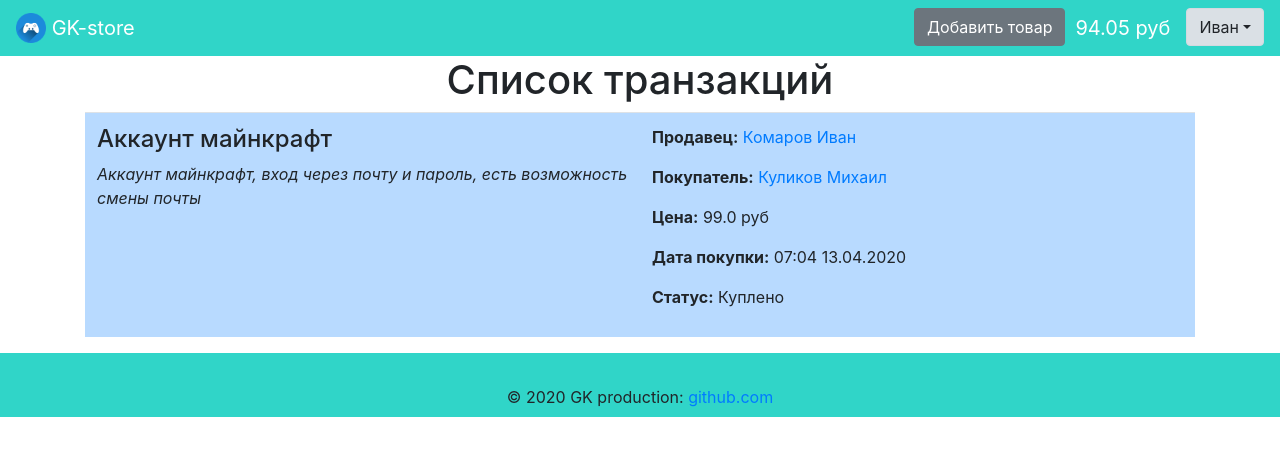
After one commit to gagarinkomar/GK-store, a Flask app: page /transactions/ in a window 1280 px wide. The commit adds this page. Shown: the top 456 px of the page. Run offline with Flask 2, Linux system fonts and the light colour scheme; a user stored in the database is signed in; data comes from the database, SQL or seed files in the repository; both versions use the stored data as it was after the commit; some libraries are stand-ins or nearby versions.

Commit message:
Добавлена страница транзакции(покупки) и списка транзакций.

```diff
--- a/app.py
+++ b/app.py
@@ -9,6 +9,7 @@ from data import db_session
 from data.users import User
 from data.products import Product
 from data.categories import Category
+from data.transactions import Transaction
 from data.forms import RegisterForm, LoginForm, ProductForm, EditUserForm
 
 
@@ -38,13 +39,13 @@ def index():
     if request.method == 'POST':
         choosed_categories = set(request.form.getlist('categories_checkbox'))
     session = db_session.create_session()
-    products = session.query(Product).filter(Product.is_checked).all()
+    products = session.query(Product).filter(Product.is_checked, Product.is_sold != True).all()
     products = [
         (product, url_for('static', filename=f'img/{product.image_source}'))
         for product in filter(lambda x: choosed_categories <= set(
             map(lambda y: y.name, x.categories)), products)]
     categories = session.query(Category).all()
-    return render_template('index.html', products=products, categories=categories, js_script_source=url_for('static', filename='js/script.js'), css_style_source=url_for('static', filename='css/style.css'))
+    return render_template('index.html', products=products, categories=categories)
 
 
 @app.route('/register', methods=['GET', 'POST'])
@@ -101,33 +102,36 @@ def user():
     if form.validate_on_submit():
         session = db_session.create_session()
         user = session.query(User).filter(User.id == current_user.id).first()
-        if not user.check_password(form.password.data):
-            email = user.email
-            permission = user.permission
-            return render_template('register.html',
-                                   title='Редактирование пользователя',
-                                   email=email, form=form,
-                                   permission=permission,
-                                   message='Неверный пароль')
-        if form.password_new.data != form.password_again.data:
-            email = user.email
-            permission = user.permission
-            return render_template('register.html',
-                                   title='Редактирование пользователя',
-                                   email=email, form=form,
-                                   permission=permission,
-                                   message='Пароли не совпадают')
-        user.name = form.name.data
-        user.phone_number = form.phone_number.data
-        user.about = form.about.data
-        user.surname = form.surname.data
-        if form.avatar_source.data.filename:
-            user.avatar_source = images.save(form.avatar_source.data)
-        if form.password_new.data:
-            user.set_password(form.password_new.data)
-            user.last_changed_date = datetime.datetime.now()
-        session.commit()
-        return redirect('/')
+        if user:
+            if not user.check_password(form.password.data):
+                email = user.email
+                permission = user.permission
+                return render_template('register.html',
+                                       title='Редактирование пользователя',
+                                       email=email, form=form,
+                                       permission=permission,
+                                       message='Неверный пароль')
+            if form.password_new.data != form.password_again.data:
+                email = user.email
+                permission = user.permission
+                return render_template('register.html',
+                                       title='Редактирование пользователя',
+                                       email=email, form=form,
+                                       permission=permission,
+                                       message='Пароли не совпадают')
+            user.name = form.name.data
+            user.phone_number = form.phone_number.data
+            user.about = form.about.data
+            user.surname = form.surname.data
+            if form.avatar_source.data.filename:
+                user.avatar_source = images.save(form.avatar_source.data)
+            if form.password_new.data:
+                user.set_password(form.password_new.data)
+                user.last_changed_date = datetime.datetime.now()
+            session.commit()
+            return redirect('/')
+        else:
+            abort(404)
     return render_template('register.html', title='Редактирование пользователя', email=email, form=form, permission=permission)
 
 
@@ -247,7 +251,7 @@ def user_about(id):
     user_avatar_source = url_for('static', filename=f'img/{user.avatar_source}')
     products = session.query(Product).filter(Product.is_checked, Product.user_id == id).all()
     products = [(product, url_for('static', filename=f'img/{product.image_source}'))for product in products]
-    return render_template('user_about.html', user=user, user_avatar_source=user_avatar_source, products=products, js_script_source=url_for('static', filename='js/script.js'), css_style_source=url_for('static', filename='css/style.css'))
+    return render_template('user_about.html', user=user, user_avatar_source=user_avatar_source, products=products)
 
 
 @app.route('/product_about/<int:id>')
@@ -261,16 +265,50 @@ def product_about(id):
     return render_template('product_about.html', product=product, product_image_source=product_image_source)
 
 
-@app.route('/transaction/<int:id>')
+@app.route('/transaction/<int:id>', methods=['GET', 'POST'])
 @login_required
 def transaction(id):
     session = db_session.create_session()
     product = session.query(Product).filter(Product.id == id).first()
+    if not product.is_checked or product.is_sold:
+        abort(404)
+    if request.method == 'POST':
+        user = session.query(User).filter(User.id == current_user.id).first()
+        transaction = Transaction()
+        transaction.seller_id = product.user_id
+        transaction.buyer_id = current_user.id
+        transaction.product_id = product.id
+        transaction.status = 'Куплено'
+        product.is_sold = True
+        user.balance -= product.price
+        product.user.balance += product.price * 0.95
+        transaction.price = product.price
+        session.add(transaction)
+        session.commit()
+        return redirect(f'/transaction_about/{transaction.id}')
+    return render_template('transaction.html', product=product)
 
 
+@app.route('/transactions/')
+@login_required
+def transactions():
+    session = db_session.create_session()
+    transactions = session.query(Transaction).filter((Transaction.buyer_id == current_user.id) | (Transaction.seller_id == current_user.id))
+
+    return render_template('transactions.html', transactions=transactions)
 
 
-    return 1
+@app.route('/transaction_about/<int:id>')
+@login_required
+def transaction_about(id):
+    session = db_session.create_session()
+    transaction = session.query(Transaction).filter(Transaction.id == id).first()
+    if transaction.buyer_id != current_user.id and transaction.seller_id != current_user.id:
+        abort(404)
+    product = transaction.product
+    return render_template('transaction.html', product=product)
+
+
 
 
 def main():
--- a/data/forms.py
+++ b/data/forms.py
@@ -42,7 +42,7 @@ class LoginForm(FlaskForm):
 class ProductForm(FlaskForm):
     title = StringField('Заголовок', validators=[DataRequired()])
     short_about = TextAreaField('Краткое описание', validators=[DataRequired()])
-    about = TextAreaField('Описание', validators=[DataRequired()])
+    about = TextAreaField('Полное описание', validators=[DataRequired()])
     image_source = FileField('Картинка')
     price = FloatField('Стоимость в рублях', validators=[DataRequired()])
     categories = StringField('Категории(через пробел)')
--- a/data/products.py
+++ b/data/products.py
@@ -16,7 +16,7 @@ class Product(SqlAlchemyBase):
     title = sqlalchemy.Column(sqlalchemy.String)
     short_about = sqlalchemy.Column(sqlalchemy.String)
     about = sqlalchemy.Column(sqlalchemy.String)
-    price = sqlalchemy.Column(sqlalchemy.Integer)
+    price = sqlalchemy.Column(sqlalchemy.Float)
     purchased_content = sqlalchemy.Column(sqlalchemy.String)
     is_published = sqlalchemy.Column(sqlalchemy.Boolean, default=True)
     is_sold = sqlalchemy.Column(sqlalchemy.Boolean, default=False)
@@ -31,3 +31,4 @@ class Product(SqlAlchemyBase):
     categories = orm.relation('Category',
                               secondary='product_to_category',
                               backref='products')
+    transaction = orm.relation('Transaction')
--- a/data/transactions.py
+++ b/data/transactions.py
@@ -18,6 +18,7 @@ class Transaction(SqlAlchemyBase):
     status = sqlalchemy.Column(sqlalchemy.String)
     date = sqlalchemy.Column(sqlalchemy.DateTime,
                              default=datetime.datetime.now)
+    price = sqlalchemy.Column(sqlalchemy.Float)
     seller = orm.relationship('User', foreign_keys='Transaction.seller_id')
     buyer = orm.relationship('User', foreign_keys='Transaction.buyer_id')
     product = orm.relation('Product')
--- a/static/css/style.css
+++ b/static/css/style.css
@@ -7,3 +7,11 @@ tr.table-row{
     cursor: default;
     color: #606060;
 }
+
+.padding-left {
+	padding-left: 10px;
+}
+
+.dropdown-menu{
+	margin-left:-80px;
+}
--- a/templates/base.html
+++ b/templates/base.html
@@ -2,35 +2,55 @@
 <html lang="ru">
 <head>
     {% block head %}
-    <meta charset="utf-8">
+    <meta charset="UTF-8">
     <meta name="viewport" content="width=device-width, initial-scale=1, shrink-to-fit=no">
     <link rel="icon" type="image/png" href="/static/img/logo.png">
     <link rel="stylesheet"
           href="https://stackpath.bootstrapcdn.com/bootstrap/4.4.1/css/bootstrap.min.css"
           integrity="sha384-Vkoo8x4CGsO3+Hhxv8T/Q5PaXtkKtu6ug5TOeNV6gBiFeWPGFN9MuhOf23Q9Ifjh"
           crossorigin="anonymous">
+    <script src="https://code.jquery.com/jquery-3.3.1.slim.min.js" integrity="sha384-q8i/X+965DzO0rT7abK41JStQIAqVgRVzpbzo5smXKp4YfRvH+8abtTE1Pi6jizo" crossorigin="anonymous"></script>
+    <script src="https://cdnjs.cloudflare.com/ajax/libs/popper.js/1.14.7/umd/popper.min.js" integrity="sha384-UO2eT0CpHqdSJQ6hJty5KVphtPhzWj9WO1clHTMGa3JDZwrnQq4sF86dIHNDz0W1" crossorigin="anonymous"></script>
+    <script src="https://stackpath.bootstrapcdn.com/bootstrap/4.3.1/js/bootstrap.min.js" integrity="sha384-JjSmVgyd0p3pXB1rRibZUAYoIIy6OrQ6VrjIEaFf/nJGzIxFDsf4x0xIM+B07jRM" crossorigin="anonymous"></script>
+    <script src="https://cdnjs.cloudflare.com/ajax/libs/jquery/3.2.1/jquery.min.js"></script>
+    <script src="https://cdnjs.cloudflare.com/ajax/libs/twitter-bootstrap/3.3.7/js/bootstrap.min.js"></script>
+    <script src="{{ url_for('static', filename='js/script.js') }}"></script>
+    <link rel="stylesheet" type="text/css" href="{{ url_for('static', filename='css/style.css') }}" />
     <title>{% block title %}{% endblock %}</title>
     {% endblock %}
 </head>
 <body>
 <header>
-    <nav class="navbar navbar-dark" style="background-color: #30D5C8;">
+    <nav class="navbar navbar-dark navbar-expand" style="background-color: #30D5C8;">
         <a class="navbar-brand" href="/">
             <img src="/static/img/logo.png" width="30" height="30" class="d-inline-block align-top" alt="">
             GK-store
         </a>
         {% if current_user.is_authenticated %}
-        <p>
-            {% if current_user.permission == 'seller' %}
-                <a href="product" class="btn btn-secondary">Добавить товар</a>
-            {% endif %}
-            <a class="navbar-brand" href="/">{{ current_user.balance|round(2) }} руб</a>
-            <a class="navbar-brand" href="/user_about/{{ current_user.id }}">{{ current_user.name }}</a>
-        </p>
+            <p>
+                <ul class="navbar-nav ml-auto">
+                {% if current_user.permission == 'seller' %}
+                    <li class="nav-item"><a href="product" class="btn btn-secondary">Добавить товар</a></li>
+                {% endif %}
+                <li class="nav-item"><a class="navbar-brand padding-left">{{ current_user.balance|round(2) }} руб</a></li>
+                <li class="nav-item">
+                    <div class="dropdown show">
+                        <a class="btn btn-light dropdown-toggle"  data-toggle="dropdown">{{ current_user.name }}</a>
+                        <div class="dropdown-menu">
+                            <a class="dropdown-item" href="/user_about/{{ current_user.id }}">Мой профиль</a>
+                            <a class="dropdown-item" href="/transactions">Мои транзакции</a>
+                            <a class="dropdown-item" href="/logout">Выход</a>
+                        </div>
+                    </div>
+                </li>
+                </ul>
+            </p>
         {% else %}
         <p>
-            <a class="btn btn-info" href="/register">Зарегистрироваться</a>
-            <a class="btn btn-warning" href="/login">Войти</a>
+            <ul class="navbar-nav ml-auto">
+            <li class="nav-item"><a class="btn btn-info" href="/register">Зарегистрироваться</a></li>
+            <li class="nav-item"><a class="btn btn-warning" href="/login">Войти</a></li>
+            </ul>
         </p>
         {% endif %}
     </nav>
--- a/templates/index.html
+++ b/templates/index.html
@@ -6,7 +6,6 @@
 
 {% block head %}
     {{ super() }}
-    <link rel="stylesheet" type="text/css" href="{{ css_style_source }}" />
     <script src="https://cdnjs.cloudflare.com/ajax/libs/jquery/3.2.1/jquery.min.js"></script>
     <script src="https://cdnjs.cloudflare.com/ajax/libs/twitter-bootstrap/3.3.7/js/bootstrap.min.js"></script>
     <script src="{{ js_script_source }}"></script>
@@ -47,5 +46,4 @@
                     {% endfor %}
                 </table>
             </section>
-        </div>
 {% endblock %}
--- /dev/null
+++ b/templates/transactions.html
@@ -0,0 +1,34 @@
+{% extends "base.html" %}
+
+{% block title %}
+    Список транзакций
+{% endblock %}
+
+{% block head %}
+    {{ super() }}
+    <link rel="stylesheet" type="text/css" href="{{ css_style_source }}" />
+    <script src="https://cdnjs.cloudflare.com/ajax/libs/jquery/3.2.1/jquery.min.js"></script>
+    <script src="https://cdnjs.cloudflare.com/ajax/libs/twitter-bootstrap/3.3.7/js/bootstrap.min.js"></script>
+    <script src="{{ js_script_source }}"></script>
+{% endblock %}
+
+{% block content %}
+    <h1 align="center" >Список транзакций</h1>
+        <table class="table">
+            {% for transaction in transactions %}
+            <tr class="table-row" data-href="/transaction_about/{{ transaction.id }}">
+                <td class="table-primary" width="50%">
+                    <h4 >{{ transaction.product.title }}</h4>
+                    <p><i>{{ transaction.product.about }}</i></p>
+                </td>
+                <td class="table-primary">
+                    <p><b>Продавец:</b> <a href="/user_about/{{ transaction.seller_id }}">{% if transaction.seller.surname %}{{ transaction.seller.surname }} {% endif %}{{ transaction.seller.name }}</a></p>
+                    <p><b>Покупатель:</b> <a href="/user_about/{{ transaction.buyer_id }}">{% if transaction.buyer.surname %}{{ transaction.buyer.surname }} {% endif %}{{ transaction.buyer.name }}</a></p>
+                    <p><b>Цена:</b> {{ transaction.price }} руб</p>
+                    <p><b>Дата покупки:</b> {{ transaction.date.strftime('%H:%M %d.%m.%Y') }}</p>
+                    <p><b>Статус:</b> {{ transaction.status }}</p>
+                </td>
+            </tr>
+            {% endfor %}
+        </table>
+{% endblock %}
--- a/templates/user_about.html
+++ b/templates/user_about.html
@@ -33,6 +33,7 @@
     </tr></table>
     {% if current_user.id == user.id %}
         <a class="btn btn-primary btn-secondary btn-block" href="/user">Редактировать</a>
+        <a class="btn btn-danger btn-secondary btn-block" href="/logout">Выйти</a>
     {% endif %}
     {% if user.permission == 'seller' %}
         <h2 align="center">Товары</h2>
```
Also changed, not shown: templates/product_about.html (+8 -6 lines), templates/transaction.html (added, +54 -0 lines), db/GK-store.sqlite, static/img/2236840135_1.jpg (deleted).
